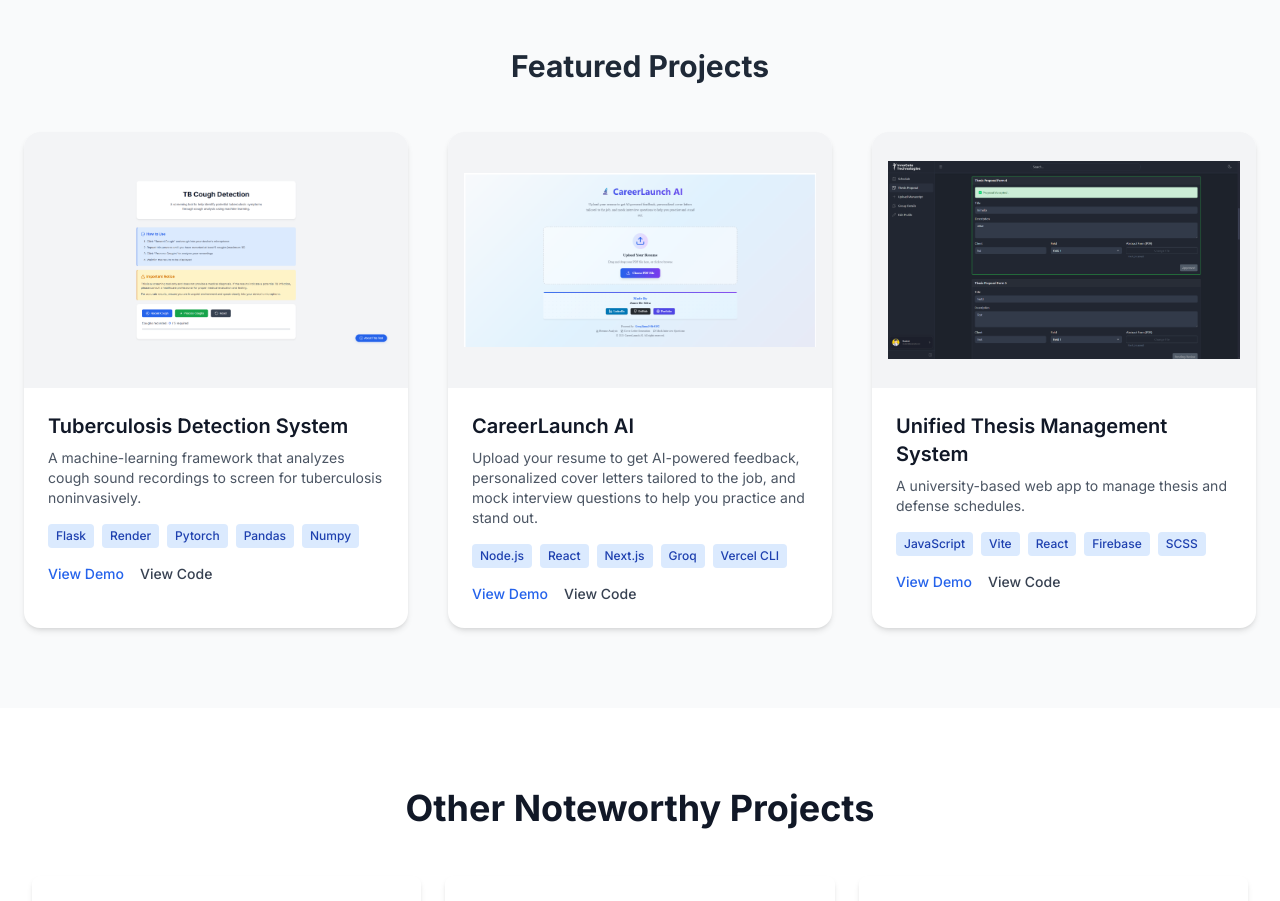
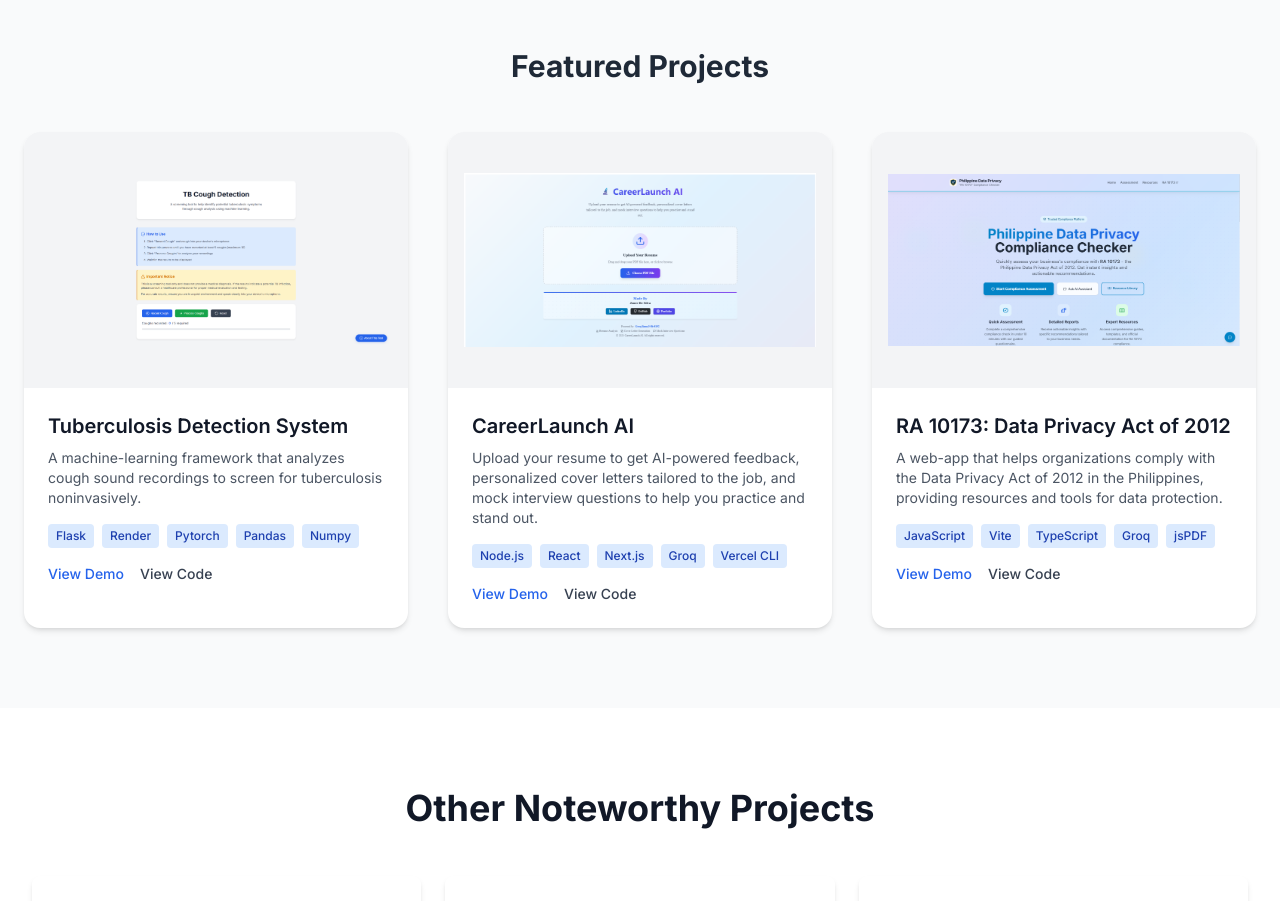
Before and after one commit to yop-dev/portfolio, a React (Vite) app: page / in a window 1280 px wide. Shown: the part 2100-3001 px from the top of the page. Built offline with nearby package versions, Linux system fonts and the light colour scheme; the HTML template or start-up script is replaced by a standard one.

Commit message:
new-projects

```diff
--- a/src/components/Projects.jsx
+++ b/src/components/Projects.jsx
@@ -5,6 +5,7 @@
 import tbImage from '../images/TB.png';
 import interviewerImage from '../images/interviewer.png';
 import thesisImage from '../images/thesis.png';
+import legislationImage from '../images/legislation.png';
 
 const Projects = () => {
   const controls = useAnimation();
@@ -56,13 +57,13 @@
       codeLink: 'https://github.com/yop-dev/ai-resume-critic',
     },
     {
-      title: 'Unified Thesis Management System',
+      title: 'RA 10173: Data Privacy Act of 2012',
       description:
-        'A university-based web app to manage thesis and defense schedules.',
-      image: thesisImage,
-      technologies: ['JavaScript', 'Vite', 'React', 'Firebase', 'SCSS'],
-      demoLink: 'https://thesismanagementsystem-39688.web.app/#/login',
-      codeLink: '#',
+        'A web-app that helps organizations comply with the Data Privacy Act of 2012 in the Philippines, providing resources and tools for data protection.',
+      image: legislationImage,
+      technologies: ['JavaScript', 'Vite', 'TypeScript', 'Groq', 'jsPDF'],
+      demoLink: 'https://legislation.vercel.app',
+      codeLink: 'https://github.com/yop-dev/privacy-ai-assessment',
     },
   ];
 
```
Also changed, not shown: src/images/legislation.png (added).
